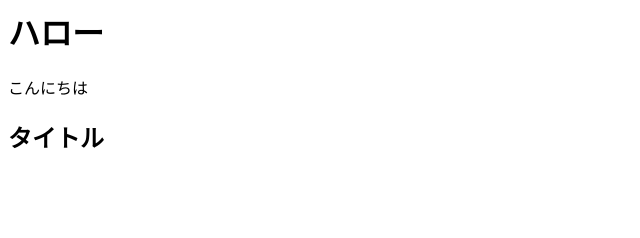
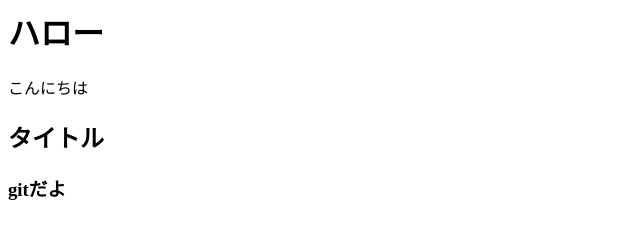
Before and after one commit to shinpei555/introgit, a plain HTML site: page index.html in a window 1280 px wide. Shown: the full height of the page, 0-640 px from the left. Drawn offline with Linux system fonts and the light colour scheme.

```diff
--- a/index.html
+++ b/index.html
@@ -1,3 +1,4 @@
 <h1>ハロー</h1>
 <p>こんにちは</p>
 <h2>タイトル</h2>
+<h3>gitだよ</h3>
```
Also changed, not shown: style.css (deleted).
